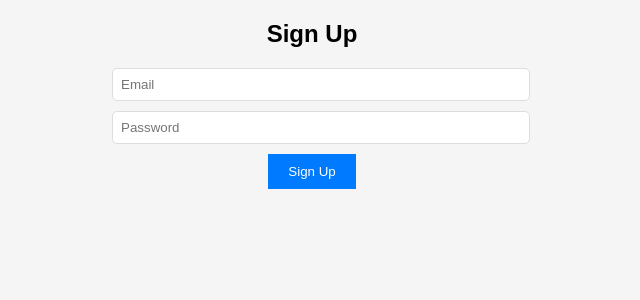
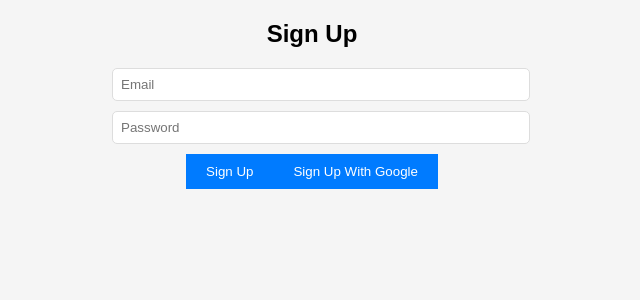
Before and after one commit to kvdhanush06/united, a React (Create React App) app: page /signup in a window 1280 px wide. Shown: the top 300 px of the page, without its empty margins (328-968 px from the left). Built offline with nearby package versions, Linux system fonts and the light colour scheme.

Commit message:
Adding google OAuth

```diff
--- a/src/components/Signup.jsx
+++ b/src/components/Signup.jsx
@@ -1,6 +1,6 @@
 import React, { useState } from "react";
-import { auth } from "../firebase";
-import { createUserWithEmailAndPassword } from "firebase/auth";
+import { auth, googleProvider } from "../firebase";
+import { createUserWithEmailAndPassword, signInWithPopup } from "firebase/auth";
 
 const Signup = () => {
   const [email, setEmail] = useState("");
@@ -8,8 +8,7 @@ const Signup = () => {
   const [error, setError] = useState("");
   const [success, setSuccess] = useState("");
 
-  const handleSignup = async (e) => {
-    e.preventDefault();
+  const handleSignup = async () => {
     setError("");
     setSuccess("");
 
@@ -23,12 +22,21 @@ const Signup = () => {
     }
   };
 
+  const signUpWithGoogle = async() => {
+    try {
+      await signInWithPopup(auth,googleProvider)
+      setSuccess("Signed in with google")
+    } catch (error) {
+      console.error(error)
+    }
+  }
+
   return (
     <div style={{ maxWidth: "400px", margin: "auto", textAlign: "center" }}>
       <h2>Sign Up</h2>
       {error && <p style={{ color: "red" }}>{error}</p>}
       {success && <p style={{ color: "green" }}>{success}</p>}
-      <form onSubmit={handleSignup}>
+      <form >
         <input
           type="email"
           placeholder="Email"
@@ -56,7 +64,7 @@ const Signup = () => {
           }}
         />
         <button
-          type="submit"
+          onClick={handleSignup}
           style={{
             backgroundColor: "#007BFF",
             color: "white",
@@ -67,6 +75,18 @@ const Signup = () => {
         >
           Sign Up
         </button>
+        <button
+          onClick={signUpWithGoogle}
+          style={{
+            backgroundColor: "#007BFF",
+            color: "white",
+            padding: "10px 20px",
+            border: "none",
+            cursor: "pointer",
+          }}
+        >
+          Sign Up With Google
+        </button>
       </form>
     </div>
   );
--- a/src/firebase.js
+++ b/src/firebase.js
@@ -1,5 +1,5 @@
 import { initializeApp } from "firebase/app";
-import { getAuth } from "firebase/auth";
+import { getAuth,GoogleAuthProvider } from "firebase/auth";
 import { getFirestore } from "firebase/firestore";
 import { getAnalytics } from "firebase/analytics";
 
@@ -18,3 +18,4 @@ export const auth = getAuth(app);
 export const db = getFirestore(app);
 
 export const analytics = getAnalytics(app);
+export const googleProvider = new GoogleAuthProvider();
```
